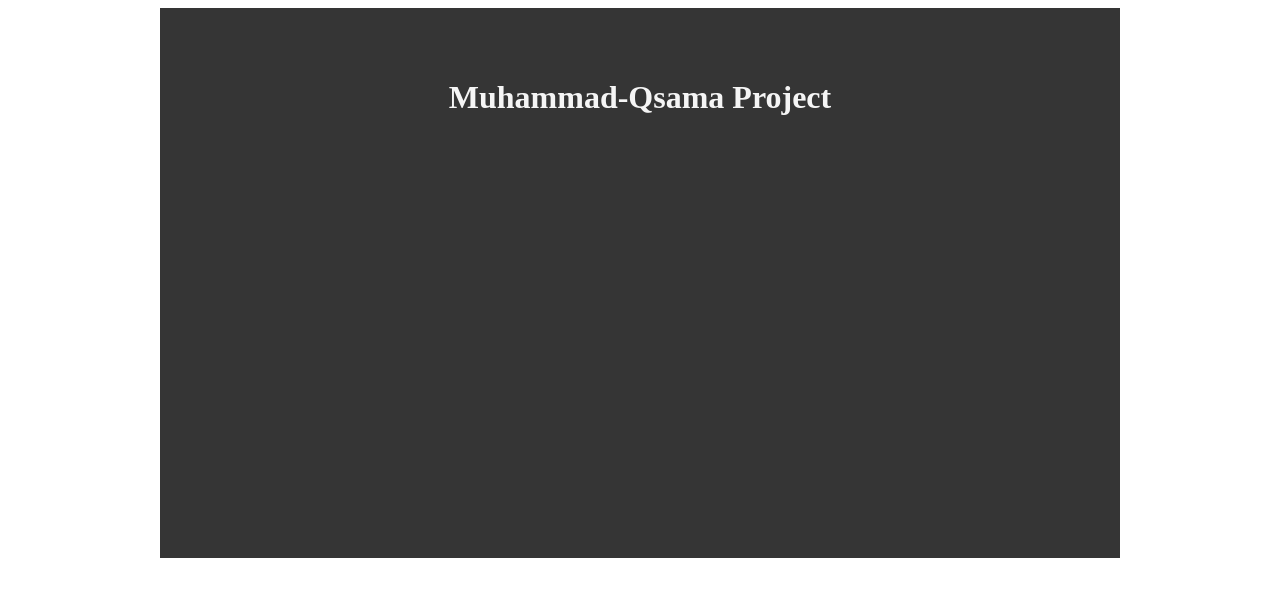
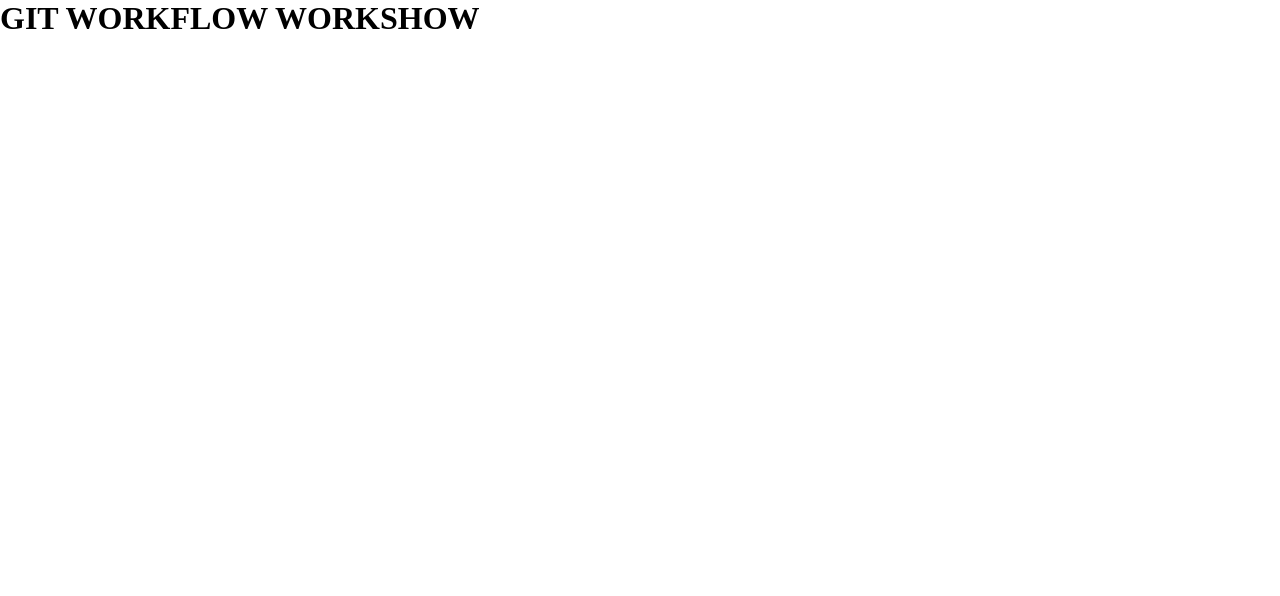
Before and after one commit to GSG-G9/muhamed-osama--G9, a plain HTML site: page index.html in a window 1280 px wide. Drawn offline with Linux system fonts and the light colour scheme.

Commit message:
html and css files

```diff
--- a/index.html
+++ b/index.html
@@ -1,14 +1,17 @@
 <!DOCTYPE html>
 <html lang="en">
+
 <head>
     <meta charset="UTF-8">
     <meta name="viewport" content="width=device-width, initial-scale=1.0">
-    <link rel="stylesheet" href="./style.css">
-    <title>Document</title>
+    <link rel="stylesheet" href="style.css">
+    <title>Git Workflow Workshop</title>
 </head>
+
 <body>
-    <div class="container">
-        <h1 class="title">Muhammad-Qsama Project</h1>
-    </div>
+
+    <h1 class="some-heading">GIT WORKFLOW WORKSHOW</h1>
+
 </body>
+
 </html>
--- a/style.css
+++ b/style.css
@@ -1,12 +1,17 @@
-.container {
-    width: 960px;
-    margin: 0 auto;
-    min-height: 500px;
-    background-color: #353535;
+* {
+    margin: 0;
+    padding: 0;
+  }
+
+  .page-heading {
+    box-sizing: border-box;
+    font-family: "Avant Garde", Avantgarde, "Century Gothic", CenturyGothic, "AppleGothic", sans-serif;
+    font-size: 3.5rem;
+    padding: 5rem 3rem;
     text-align: center;
-    padding-top: 50px;
-}
-
-.container .title {
-    color: #f5f5f5;
-}
+    text-rendering: optimizeLegibility;
+    color: #131313;
+    background-color: #e7e5e4;
+    letter-spacing: .15em;
+    text-shadow: 1px -1px 0 #767676, -1px 2px 1px #737272, -2px 4px 1px #767474, -3px 6px 1px #787777, -4px 8px 1px #7b7a7a, -5px 10px 1px #7f7d7d, -6px 12px 1px #828181, -7px 14px 1px #868585, -8px 16px 1px #8b8a89, -9px 18px 1px #8f8e8d, -10px 20px 1px #949392, -11px 22px 1px #999897, -12px 24px 1px #9e9c9c, -13px 26px 1px #a3a1a1, -14px 28px 1px #a8a6a6, -15px 30px 1px #adabab, -16px 32px 1px #b2b1b0, -17px 34px 1px #b7b6b5, -18px 36px 1px #bcbbba, -19px 38px 1px #c1bfbf, -20px 40px 1px #c6c4c4, -21px 42px 1px #cbc9c8, -22px 44px 1px #cfcdcd, -23px 46px 1px #d4d2d1, -24px 48px 1px #d8d6d5, -25px 50px 1px #dbdad9, -26px 52px 1px #dfdddc, -27px 54px 1px #e2e0df, -28px 56px 1px #e4e3e2;
+  }
```
Also changed, not shown: inded.html (deleted).
